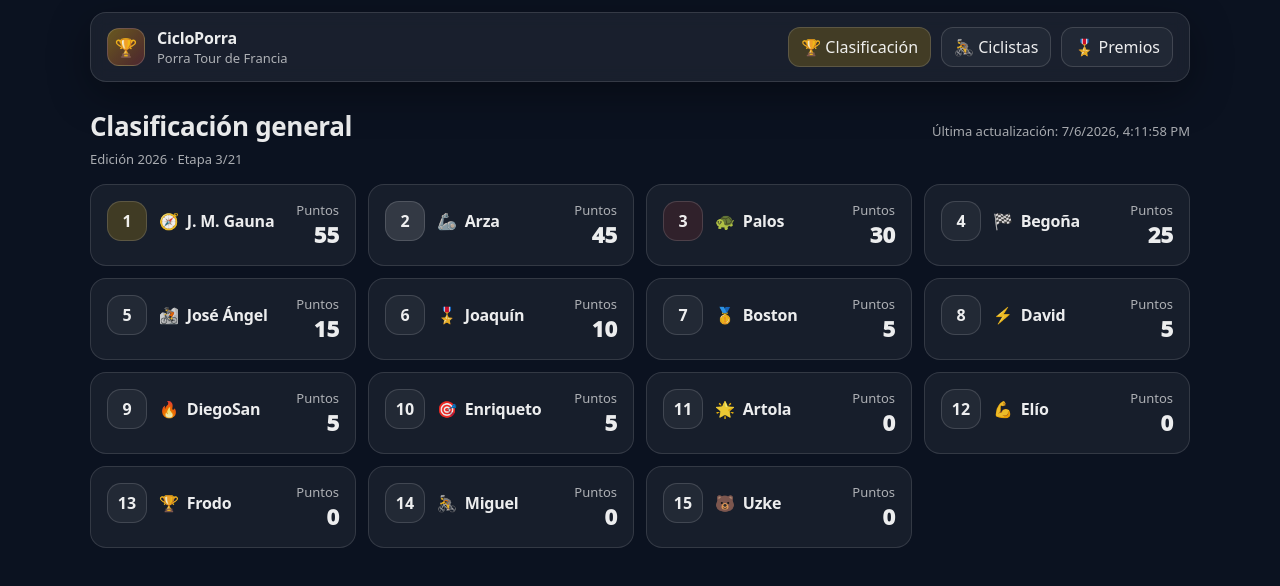
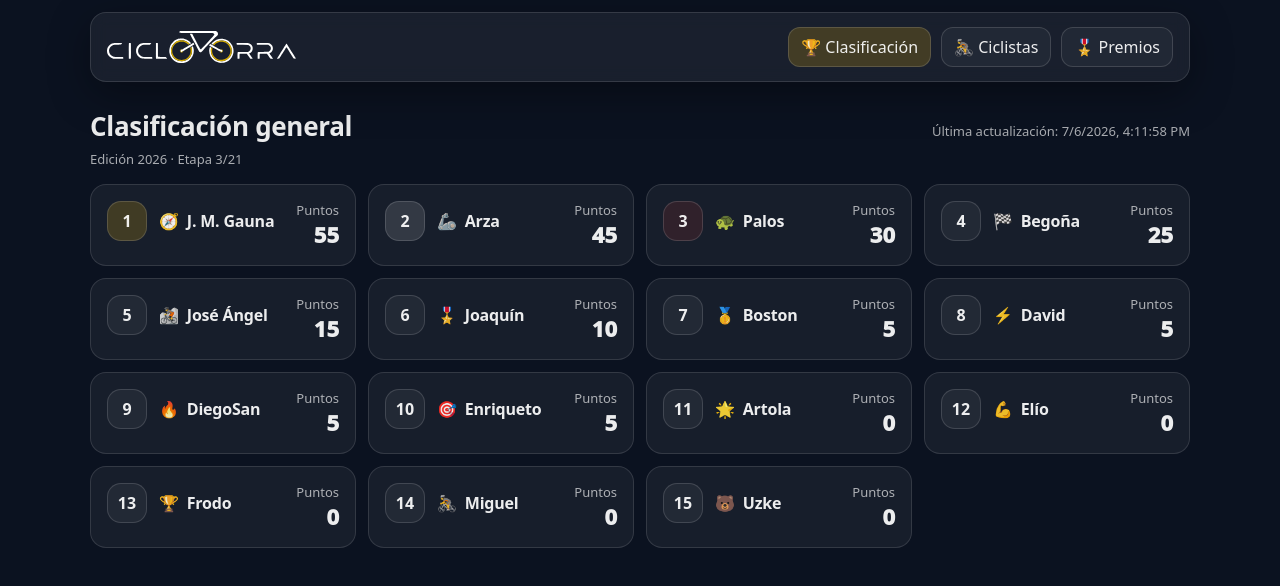
Before and after one commit to JaviElio/CicloPorra, a React (Vite) app in the folder porra-tour/: page / in a window 1280 px wide. Shown: the top 586 px of the page. Built offline with nearby package versions, Linux system fonts and the light colour scheme.

Commit message:
logo en el header y favicon

```diff
--- a/porra-tour/index.html
+++ b/porra-tour/index.html
@@ -3,6 +3,7 @@
   <head>
     <meta charset="UTF-8" />
     <meta name="viewport" content="width=device-width, initial-scale=1.0" />
+    <link rel="icon" type="image/svg+xml" href="./assets/favicon.svg" />
     <title>Porra Tour</title>
   </head>
   <body>
--- a/porra-tour/src/components/Header.tsx
+++ b/porra-tour/src/components/Header.tsx
@@ -1,4 +1,5 @@
 import { NavLink } from 'react-router-dom';
+import logo from '../../assets/CicloPorra_blanco.svg';
 
 export default function Header() {
   return (
@@ -18,27 +19,7 @@ export default function Header() {
       }}
     >
       <div style={{ display: 'flex', alignItems: 'center', gap: 12 }}>
-        <div
-          aria-hidden
-          style={{
-            width: 38,
-            height: 38,
-            borderRadius: 12,
-            background: 'linear-gradient(135deg, rgba(255,193,7,0.35), rgba(229,57,53,0.25))',
-            border: '1px solid rgba(255,255,255,0.16)',
-            display: 'grid',
-            placeItems: 'center',
-            fontSize: 18,
-          }}
-        >
-          🏆
-        </div>
-        <div>
-          <div style={{ fontWeight: 800, letterSpacing: -0.2 }}>CicloPorra</div>
-          <div className="muted" style={{ fontSize: 13 }}>
-            Porra Tour de Francia
-          </div>
-        </div>
+        <img src={logo} alt="CicloPorra" style={{ height: 32, width: 'auto' }} />
       </div>
 
       <nav style={{ display: 'flex', gap: 10, flexWrap: 'wrap', justifyContent: 'flex-end' }}>
```
Also changed, not shown: porra-tour/assets/favicon_blanco.svg (added).
